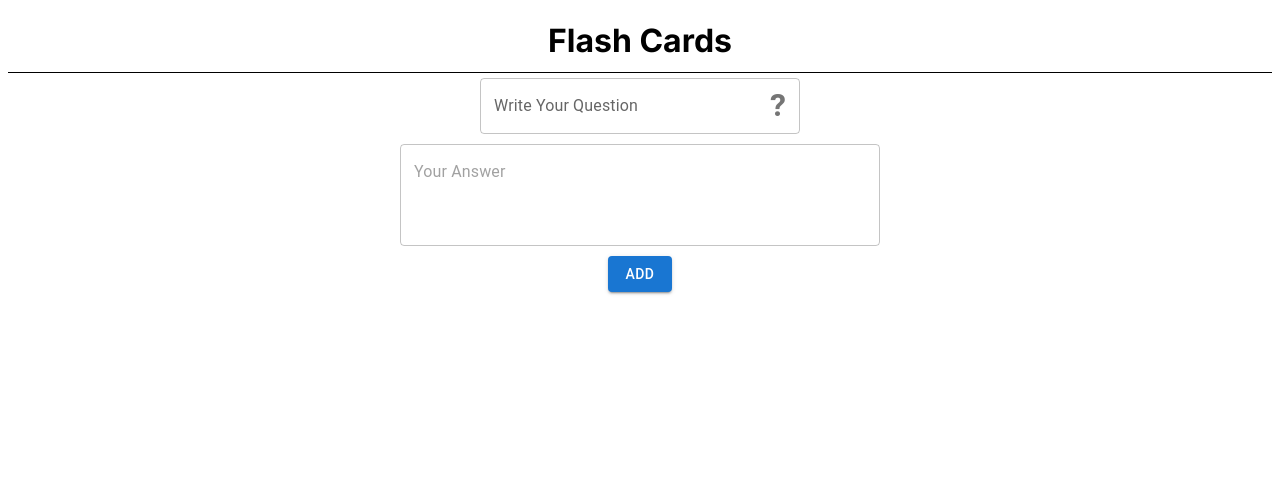
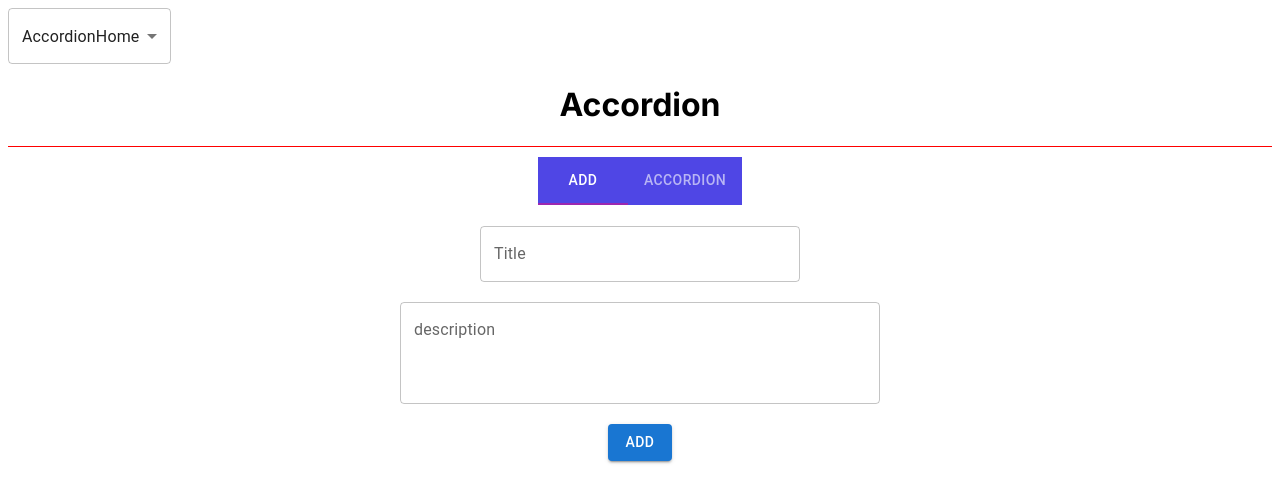
Before and after one commit to balaji1610/react_course, a Next.js app: page / in a window 1280 px wide. Shown: the top 502 px of the page. Built offline with nearby package versions, Linux system fonts and the light colour scheme.

Commit message:
finished accordion

```diff
--- /dev/null
+++ b/src/app/Accordion/AccordionHome.tsx
@@ -0,0 +1,109 @@
+import TextField from "@mui/material/TextField";
+import Button from "@mui/material/Button";
+import { AccordionType } from "@/app/Interface/AccordionType";
+import { useState } from "react";
+import AccordionTab from "./AccordionTab";
+import AccordionList from "./AccordionList";
+export default function AccordionHome() {
+  const [value, setValue] = useState(0);
+  const accordion = {
+    id: 0,
+    title: "",
+    text: "",
+  };
+  const [accordionindex, setAccordionIndex] =
+    useState<AccordionType>(accordion);
+  const [accordionLists, setAccordionLists] = useState<AccordionType[]>([]);
+
+  const handleChange = (e: any, index: number) => {
+    setValue(index);
+  };
+
+  const handleOnchange = (e: any) => {
+    const { name, value } = e.target;
+    setAccordionIndex((prev) => {
+      return { ...prev, [name]: value };
+    });
+  };
+
+  const addClick = () => {
+    setAccordionLists((prev) => {
+      return [
+        ...prev,
+        { ...accordionindex, id: Number(accordionLists.length + 1) },
+      ];
+    });
+    setAccordionIndex(accordion);
+  };
+  const accordionStyle = {
+    headerLayout: {
+      textAlign: "center",
+      borderBottom: "1px solid red",
+    },
+    mainLayout: {
+      display: "flex",
+      flexDirection: "column" as "column",
+      justifyContent: "flex-end",
+      gap: "20px",
+      alignItems: "center",
+      height: "16rem",
+    },
+    tabLayout: {
+      textAlign: "center",
+      marginTop: "10px",
+    },
+  };
+
+  return (
+    <div>
+      <div style={accordionStyle.headerLayout as React.CSSProperties}>
+        <AccordionHeader />
+      </div>
+      <div style={accordionStyle.tabLayout as React.CSSProperties}>
+        <AccordionTab value={value} handleChange={handleChange} />
+      </div>
+      {value == 0 && (
+        <div style={accordionStyle.mainLayout}>
+          <div>
+            {" "}
+            <TextField
+              label="Title"
+              name="title"
+              sx={{ width: "20rem" }}
+              onChange={handleOnchange}
+              value={accordionindex.title}
+            />
+          </div>
+          <div>
+            {" "}
+            <TextField
+              multiline
+              label="description"
+              name="text"
+              rows={3}
+              sx={{ width: "30rem" }}
+              onChange={handleOnchange}
+              value={accordionindex.text}
+            />
+          </div>
+          <div>
+            {" "}
+            <Button variant="contained" onClick={addClick}>
+              ADD
+            </Button>
+          </div>
+        </div>
+      )}
+
+      {value == 1 && <AccordionList list={accordionLists} />}
+    </div>
+  );
+}
+
+function AccordionHeader() {
+  return (
+    <>
+      <h1>Accordion</h1>
+    </>
+  );
+}
--- /dev/null
+++ b/src/app/Accordion/AccordionList.tsx
@@ -0,0 +1,82 @@
+import { AccordionType } from "@/app/Interface/AccordionType";
+import { Grid } from "@mui/material";
+import { useState } from "react";
+interface AccordionListPropsType {
+  list: AccordionType[];
+}
+
+export default function AccordionList({ list }: AccordionListPropsType) {
+  const [open, setOpen] = useState(-1);
+  const toggleClick = (para: number) => {
+    setOpen(para);
+  };
+  const minustoggleClick = () => {
+    setOpen(-1);
+  };
+  const accordionStyle = {
+    openCardLayout: {
+      display: "grid",
+      gridTemplateColumns: "5rem 32rem auto",
+    },
+    textLayout: {
+      padding: "5px 20px 5px 20px",
+    },
+    toogle: {
+      cursor: "pointer",
+    },
+  };
+
+  return (
+    <div>
+      <Grid container xs={12}>
+        <Grid xs={3}></Grid>
+        <Grid xs={6}>
+          {list.map((el, index) => {
+            const { id, title, text } = el;
+            let isOpen = id == open;
+            return (
+              <div
+                key={index}
+                style={{
+                  border: "2px solid rgb(15 23 42 / .1)",
+                  height: isOpen ? "10rem" : "6rem",
+                  borderTop: isOpen
+                    ? "3px solid #2563eb"
+                    : "2px solid rgb(15 23 42 / .1)",
+                  marginTop: "10px",
+                  marginBottom: "10px",
+                }}
+              >
+                <div style={accordionStyle.openCardLayout}>
+                  <div>
+                    <h1>{id <= 9 ? `0${id}` : id}</h1>
+                  </div>
+                  <div>
+                    <h1>{title} </h1>
+                  </div>
+                  {!isOpen ? (
+                    <div
+                      style={accordionStyle.toogle}
+                      onClick={() => toggleClick(id)}
+                    >
+                      <h1>+</h1>
+                    </div>
+                  ) : (
+                    <div
+                      style={accordionStyle.toogle}
+                      onClick={minustoggleClick}
+                    >
+                      <h1>-</h1>
+                    </div>
+                  )}
+                </div>
+                {isOpen && <div style={accordionStyle.textLayout}>{text}</div>}
+              </div>
+            );
+          })}
+        </Grid>
+        <Grid xs={3}></Grid>
+      </Grid>
+    </div>
+  );
+}
--- /dev/null
+++ b/src/app/Accordion/AccordionTab.tsx
@@ -0,0 +1,31 @@
+import Tabs from "@mui/material/Tabs";
+import Tab from "@mui/material/Tab";
+
+interface AccordionTabPropsType {
+  value: number;
+  handleChange: (e: any, index: number) => void;
+}
+
+export default function AccordionTab({
+  value,
+  handleChange,
+}: AccordionTabPropsType) {
+  const tabsStyle = {
+    display: "inline-flex",
+    backgroundColor: "#4f46e5",
+    color: "#ffffff",
+  };
+  return (
+    <div style={tabsStyle}>
+      <Tabs
+        value={value}
+        onChange={handleChange}
+        indicatorColor="secondary"
+        textColor="inherit"
+      >
+        <Tab label="Add" />
+        <Tab label="Accordion" />
+      </Tabs>
+    </div>
+  );
+}
--- /dev/null
+++ b/src/app/Dropdown.tsx
@@ -0,0 +1,60 @@
+import MenuItem from "@mui/material/MenuItem";
+import { useState } from "react";
+import Select from "@mui/material/Select";
+import FoodOrderHomePage from "@/app/FoodOrder/FoodOrderHomePage";
+import NavigationPage from "@/app/Navigation/NavigationPage";
+import Counter from "@/app/Counter/Counter";
+import Flashcards from "@/app/FlashCards/Flashcards";
+import AccordionHome from "./Accordion/AccordionHome";
+export default function Dropdown() {
+  const [value, setvalue] = useState("AccordionHome");
+  const InutTopicsOptions = [
+    {
+      label: "FoodOrderHomePage",
+      value: "FoodOrderHomePage",
+    },
+
+    {
+      label: "Flashcards",
+      value: "Flashcards",
+    },
+
+    {
+      label: "AccordionHome",
+      value: "AccordionHome",
+    },
+    {
+      label: "NavigationPage",
+      value: "NavigationPage",
+    },
+    {
+      label: "Counter",
+      value: "Counter",
+    },
+  ];
+  const handleChange = (event: any) => {
+    setvalue(event.target.value);
+  };
+  const findComponents: any = {
+    FoodOrderHomePage: <FoodOrderHomePage />,
+    NavigationPage: <NavigationPage />,
+    Counter: <Counter />,
+    Flashcards: <Flashcards />,
+    AccordionHome: <AccordionHome />,
+  };
+  return (
+    <div>
+      <Select value={value} onChange={handleChange}>
+        {InutTopicsOptions.map((el, index) => {
+          return (
+            <MenuItem key={index} value={el.value}>
+              {el.label}
+            </MenuItem>
+          );
+        })}
+      </Select>
+
+      <div>{findComponents[value]}</div>
+    </div>
+  );
+}
--- /dev/null
+++ b/src/app/Interface/AccordionType.ts
@@ -0,0 +1,5 @@
+export interface AccordionType {
+  id: number;
+  title: string;
+  text: string;
+}
--- a/src/app/page.tsx
+++ b/src/app/page.tsx
@@ -1,11 +1,13 @@
 "use client";
 import Image from "next/image";
 import styles from "./page.module.css";
+import { ApplicationProvider } from "@/app/Context/FoodOrderContext";
 import FoodOrderHomePage from "@/app/FoodOrder/FoodOrderHomePage";
-import { ApplicationProvider } from "@/app/Context/FoodOrderContext";
 import NavigationPage from "@/app/Navigation/NavigationPage";
-import Counter from "@/app/Counter/Counter"
-import Flashcards from "@/app/FlashCards/Flashcards"
+import Counter from "@/app/Counter/Counter";
+import Flashcards from "@/app/FlashCards/Flashcards";
+import AccordionHome from "./Accordion/AccordionHome";
+import Dropdown from "./Dropdown";
 export default function Home() {
   return (
     <div>
@@ -13,7 +15,9 @@ export default function Home() {
         {/* <FoodOrderHomePage /> */}
         {/* <NavigationPage /> */}
         {/* <Counter/> */}
-        <Flashcards/>
+        {/* <Flashcards /> */}
+        {/* <AccordionHome /> */}
+        <Dropdown />
       </ApplicationProvider>
     </div>
   );
```
